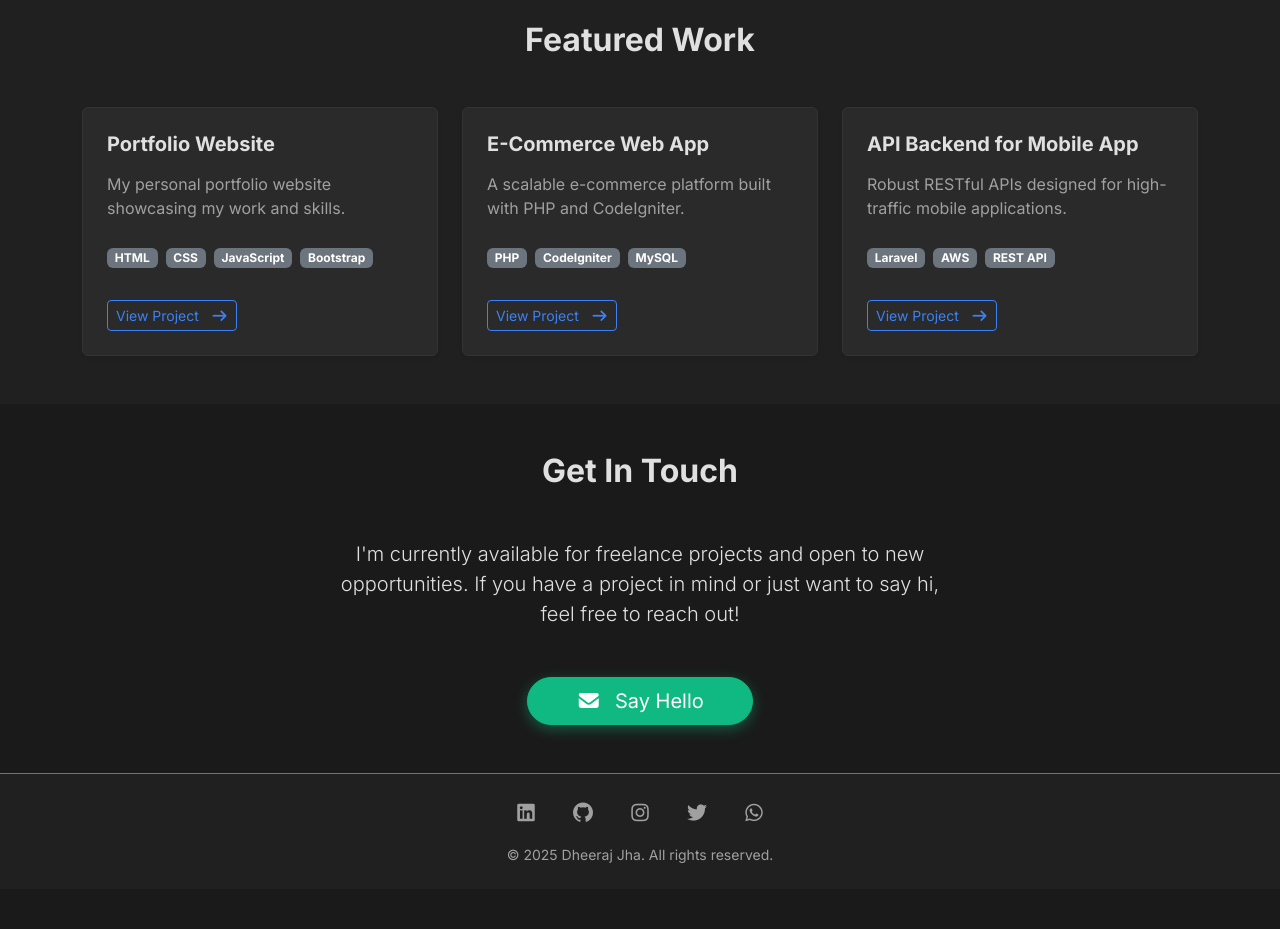
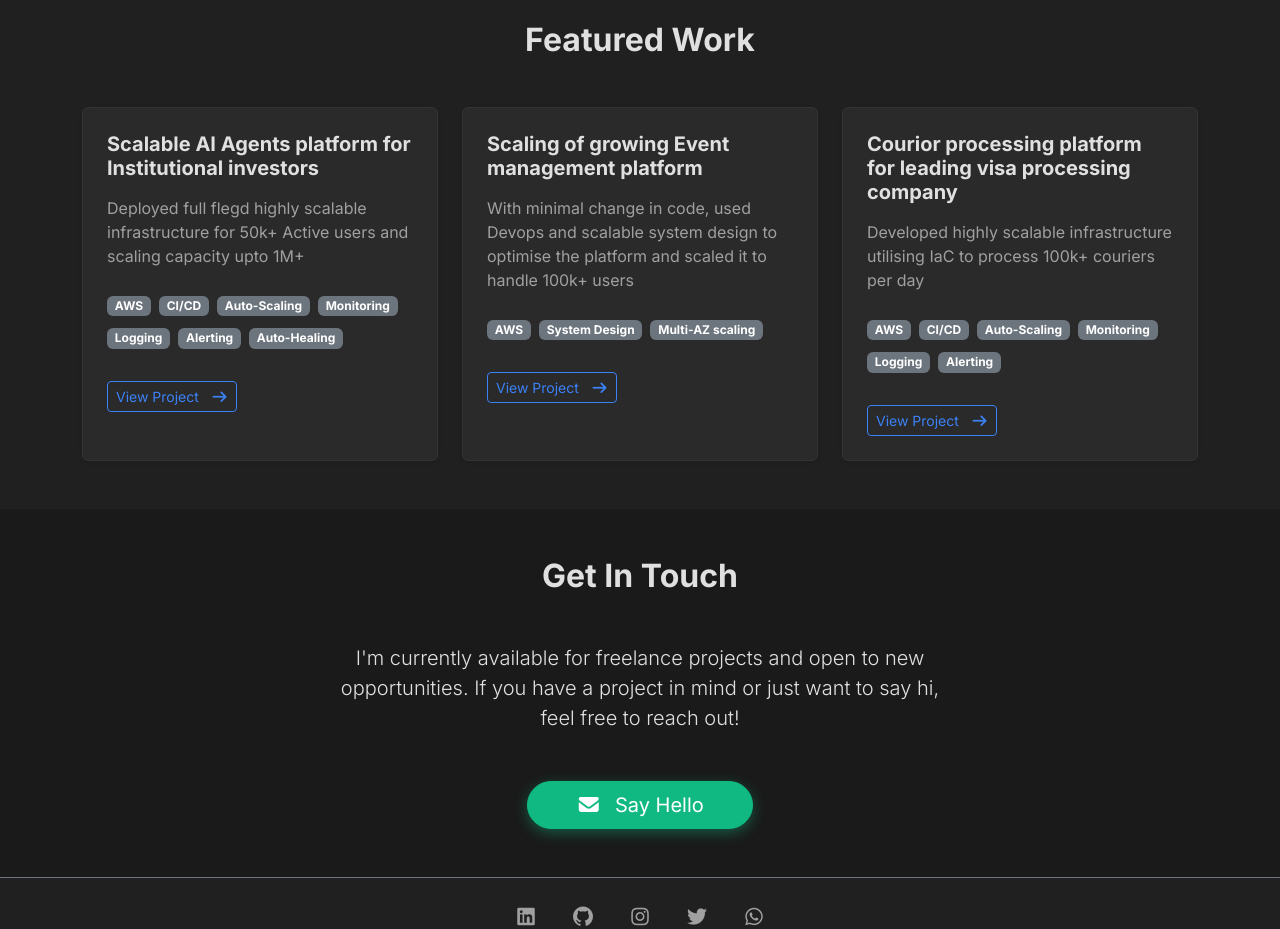
Before and after one commit to itsdheerajdotme/itsdheeraj.me, a Next.js app: page / in a window 1280 px wide. Shown: the part 4560-5489 px from the top of the page. Before the commit the page ends 5449 px from the top, so only its background shows below. Built offline with nearby package versions, Linux system fonts and the light colour scheme.

Commit message:
Updated data for the project

```diff
--- a/src/components/Projects.js
+++ b/src/components/Projects.js
@@ -1,6 +1,8 @@
 import Link from 'next/link';
 
 export default function Projects({ projects }) {
+    if (!projects || projects.length === 0) return null;
+
     return (
         <section id="work" className="py-5 bg-light-alt">
             <div className="container" data-aos="fade-up">
--- a/src/data/portfolio.json
+++ b/src/data/portfolio.json
@@ -10,14 +10,14 @@
             "github": "https://github.com/ItsDheeraj",
             "instagram": "https://instagram.com/ItsDheeraj.me",
             "twitter": "https://twitter.com/ItsDheerajDotMe",
-            "whatsapp": "https://wa.me/918826810280"
+            "whatsapp": "https://wa.me/qr/5XJ4RYXSYISOK1"
         },
         "resumeLink": "/resume"
     },
     "facts": [
         {
             "label": "Years of Experience",
-            "value": "7+"
+            "value": "9+"
         },
         {
             "label": "Happy Clients",
@@ -176,33 +176,39 @@
     ],
     "projects": [
         {
-            "title": "Portfolio Website",
-            "description": "My personal portfolio website showcasing my work and skills.",
+            "title": "Scalable AI Agents platform for Institutional investors",
+            "description": "Deployed full flegd highly scalable infrastructure for 50k+ Active users and scaling capacity upto 1M+",
             "techStack": [
-                "HTML",
-                "CSS",
-                "JavaScript",
-                "Bootstrap"
-            ],
-            "link": "https://itsdheeraj.me"
-        },
-        {
-            "title": "E-Commerce Web App",
-            "description": "A scalable e-commerce platform built with PHP and CodeIgniter.",
-            "techStack": [
-                "PHP",
-                "CodeIgniter",
-                "MySQL"
+                "AWS",
+                "CI/CD",
+                "Auto-Scaling",
+                "Monitoring",
+                "Logging",
+                "Alerting",
+                "Auto-Healing"
             ],
             "link": "#"
         },
         {
-            "title": "API Backend for Mobile App",
-            "description": "Robust RESTful APIs designed for high-traffic mobile applications.",
+            "title": "Scaling of growing Event management platform",
+            "description": "With minimal change in code, used Devops and scalable system design to optimise the platform and scaled it to handle 100k+ users",
             "techStack": [
-                "Laravel",
                 "AWS",
-                "REST API"
+                "System Design",
+                "Multi-AZ scaling"
+            ],
+            "link": "#"
+        },
+        {
+            "title": "Courior processing platform for leading visa processing company",
+            "description": "Developed highly scalable infrastructure utilising IaC to process 100k+ couriers per day",
+            "techStack": [
+                "AWS",
+                "CI/CD",
+                "Auto-Scaling",
+                "Monitoring",
+                "Logging",
+                "Alerting"
             ],
             "link": "#"
         }
@@ -212,6 +218,11 @@
             "title": "Inteligent Computing",
             "summary": "My technical blog where I share knowledge about DevOps, Programming and more.",
             "link": "https://www.inteligentcomp.com/"
+        },
+        {
+            "title": "Medium @thedijje",
+            "summary": "My learning and writing journey continues on Medium.",
+            "link": "https://medium.com/@thedijje"
         }
     ],
     "services": [
```
